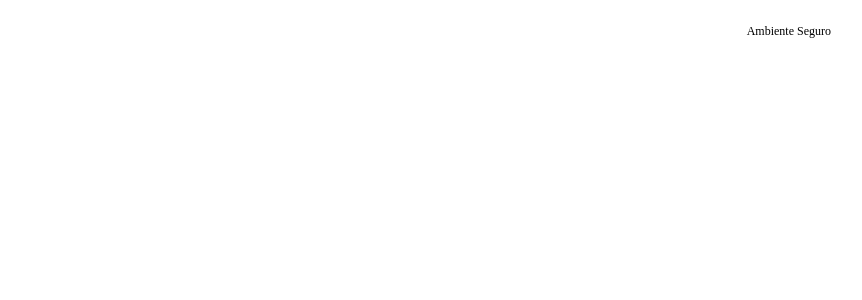
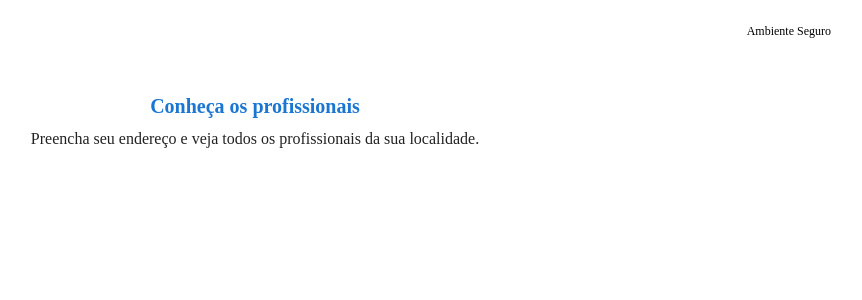
Before and after one commit to roneydev01/ei-diarista-front, a Next.js app: page / in a window 1280 px wide. Shown: the top 300 px of the page, without its empty margins (385-1247 px from the left). Built offline with nearby package versions, Linux system fonts and the light colour scheme.

Commit message:
Feat: created PageTitle component

```diff
--- a/src/pages/index.tsx
+++ b/src/pages/index.tsx
@@ -1,10 +1,15 @@
 import Head from 'next/head';
 import SafeEnviroment from 'ui/components/feedback/SafeEnveroment/SafeEnviroment';
+import PageTitle from 'ui/components/data-display/PageTitle/PageTitle';
 
 export default function Home() {
   return (
     <div>
       <SafeEnviroment />
+      <PageTitle
+        title={'Conheça os profissionais'}
+        subtitle={'Preencha seu endereço e veja todos os profissionais da sua localidade.'}
+      />
     </div>
   );
 }
--- /dev/null
+++ b/src/ui/components/data-display/PageTitle/PageTitle.style.tsx
@@ -0,0 +1,30 @@
+import { styled } from "@material-ui/core/styles";
+
+//Utilizando rrecurso do Material-UI Theme
+export const PageTitleContainer = styled("div")`
+  // margin: 40px 0; equivalente usando o theme. Cada spacing equivale a 8
+  margin: ${({ theme }) => theme.spacing(5) + " " + 0};
+  text-align: center;
+`;
+
+export const PageTitleStyled = styled("h2")`
+  margin: 0;
+  color: ${({ theme }) => theme.palette.primary.main};
+  font-size: ${({ theme }) => theme.typography.h6.fontSize};
+  font-weight: 600;
+  //Quando a tela estiver no tamanho médio será alterado o tamanho da fonte
+  ${({ theme }) => theme.breakpoints.down("md")} {
+    font-size: ${({ theme }) => theme.typography.body1.fontSize};
+  }
+`;
+
+export const PageSubTitleStyled = styled("h2")`
+  margin: ${({ theme }) => theme.spacing(1.5) + " " + 0};
+  color: ${({ theme }) => theme.palette.text.primary};
+  font-size: ${({ theme }) => theme.typography.body1.fontSize};
+  font-weight: normal;
+
+  ${({ theme }) => theme.breakpoints.down("md")} {
+    font-size: ${({ theme }) => theme.typography.body2.fontSize};
+  }
+`;
--- /dev/null
+++ b/src/ui/components/data-display/PageTitle/PageTitle.tsx
@@ -0,0 +1,23 @@
+import React from 'react';
+
+import { PageTitleContainer, PageTitleStyled, PageSubTitleStyled } from './PageTitle.style';
+
+interface PageTitleProps {
+  title: string;
+  subtitle: string;
+}
+const PageTitle: React.FC<PageTitleProps> = (props) => {
+  return (
+    <div>
+      <PageTitleContainer>
+        <PageTitleStyled>
+          {props.title}
+        </PageTitleStyled>
+        <PageSubTitleStyled>
+          {props.subtitle}
+        </PageSubTitleStyled>
+      </PageTitleContainer>
+    </div>);
+}
+
+export default PageTitle;
```
